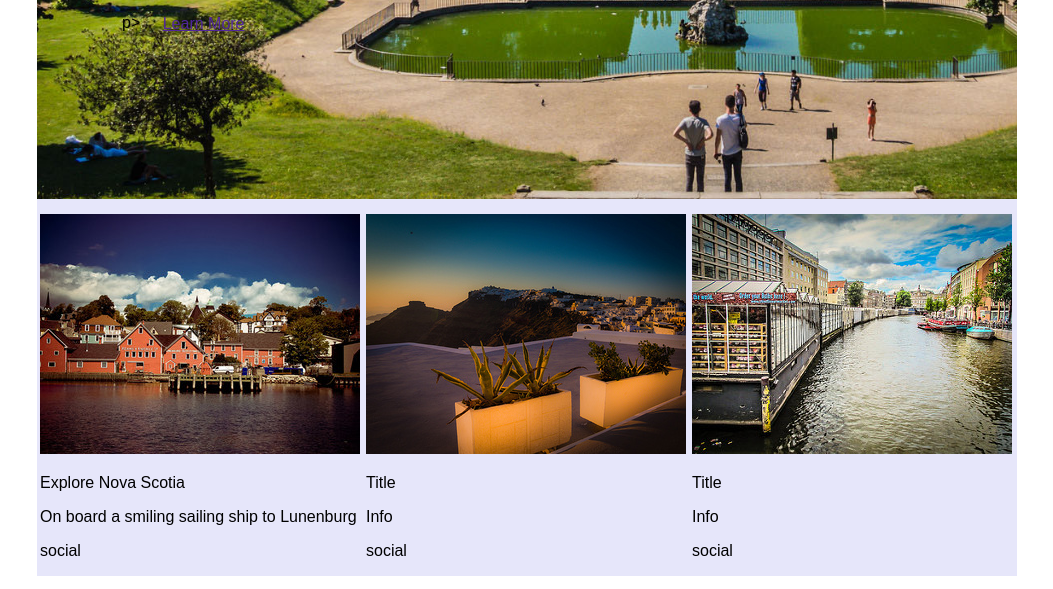
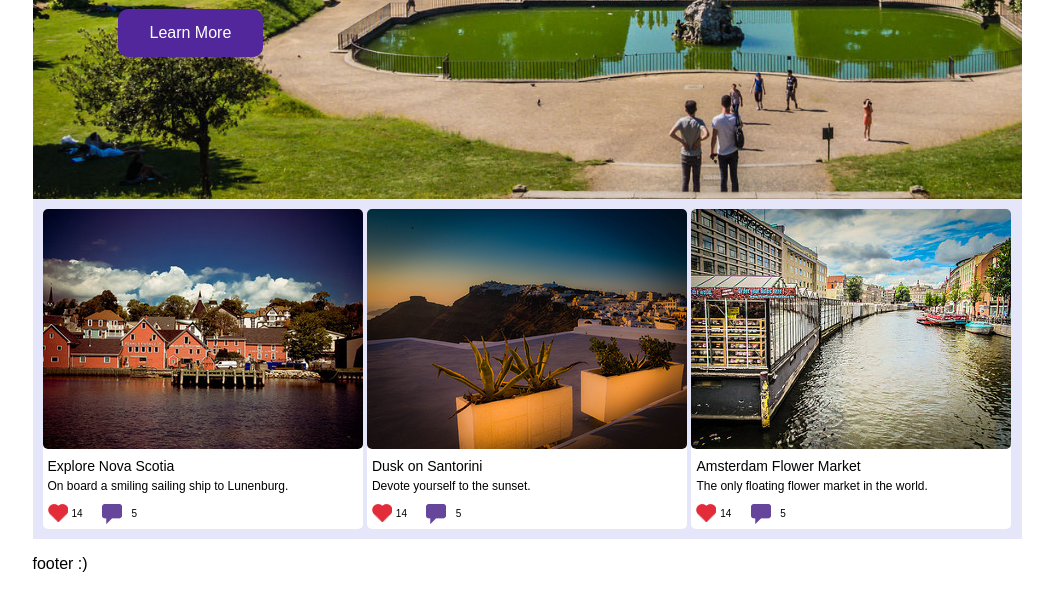
Before and after one commit to CPaq96/COMP3612_Assignment1, a plain HTML site: page html/index.html in a window 1280 px wide. Shown: the part 301-890 px from the top of the page, without its empty margins (113-1166 px from the left). Drawn offline with Linux system fonts and the light colour scheme.

Commit message:
icons complete

```diff
--- a/css/main.css
+++ b/css/main.css
@@ -1,15 +1,9 @@
-.button {
-  display: inline-block;
-  padding: 6px 18px;
-  vertical-align: middle;
-  overflow: hidden;
-  text-align: center;
-  color: #51279b;
+/*variables:*/
+:root {
 }
-
 /*https://www.w3schools.com/howto/howto_css_center_website.asp*/
 body {
-  max-width: 980px;
+  max-width: 989px; /*Fits all 3 cards*/
   margin: auto;
   font-family: Arial, Helvetica, sans-serif;
 }
@@ -49,26 +43,41 @@ div#welcome p {
   color: #ffffff;
 }
 
-li {
-  float: left;
+/*https://www.w3schools.com/css/css3_buttons.asp*/
+a[class$="button"] {
+  background-color: #51279b;
+  border: none;
+  color: white;
+  padding: 15px 32px;
+  text-align: center;
+  text-decoration: none;
+  display: inline-block;
+  font-size: 16px;
+  border-radius: 10px;
+}
+
+.button:hover {
+  background-color: #8662c7;
 }
 
 /*Main styling*/
 main {
   background-color: lavender;
 }
-div#cards ul li {
-  padding-top: 15px;
-  padding-left: 3px;
-  padding-right: 3px;
+
+div#cards {
+  padding: 10px;
 }
 
-ul {
-  list-style-type: none;
-  margin: 0;
-  padding: 0;
-  overflow: hidden;
-  background-color: none;
+.card img {
+  border-radius: 5px;
+}
+
+.card {
+  padding: 0px;
+  border-radius: 5px;
+  background-color: white;
+  display: inline-block;
 }
 
 header nav a {
@@ -82,3 +91,57 @@ header nav a {
 nav a:hover {
   color: #8662c7;
 }
+
+div p[class$="title"] {
+  margin: 5px;
+  font-size: 14px;
+}
+
+.card p {
+  margin: 5px;
+  font-size: 12px;
+}
+
+.heart {
+  background-image: url(../heart.png);
+  background-size: 20px;
+  background-repeat: no-repeat;
+  padding-right: 10px;
+}
+
+.bubble {
+  background-size: 20px;
+  background-size: url(../comment.png);
+  background-repeat: no-repeat;
+  padding-right: 10px;
+}
+
+.icons div {
+  display: inline-block;
+}
+
+div[class^="number"] p {
+  font-size: 10px;
+}
+
+div[class$="likes"] {
+  background-image: url(../heart.png);
+  background-size: 20px;
+  width: 40px;
+  padding: 0px;
+  margin: 5px;
+  background-repeat: no-repeat;
+  background-position: left;
+  text-align: right;
+}
+
+div[class$="comments"] {
+  background-image: url(../comment.png);
+  background-size: 20px;
+  width: 40px;
+  padding: 0px;
+  margin: 5px;
+  background-repeat: no-repeat;
+  background-position: left;
+  text-align: right;
+}
--- a/html/index.html
+++ b/html/index.html
@@ -7,7 +7,7 @@
 <body>
     <header>
         <nav>
-            <a href="index.html">HOME</a>
+            <a href="index.htm">HOME</a>
             <a href="#">BROWSE</a>
             <a href="#">DESTINATIONS</a>
             <a href="#">FLIGHTS</a>
@@ -16,32 +16,54 @@
         </nav>
         <div id="welcome">
             <h1>Now is the time to explore</h1>
-            <p>Visit the land of your dreams</p>p>
-            <a class="learn button" href="index.html">Learn More</a>
+            <p>Visit the land of your dreams</p>
+            <a class="learn-button" href="#">Learn More</a>
         </div>
     </header>
     <main>
         <div id="cards">
-            <ul>
-                <li>
+                <div class="card">
                     <img src="../1-small.jpg" alt="1-small">
-                    <p>Explore Nova Scotia</p>
-                    <p>On board a smiling sailing ship to Lunenburg</p>
-                    <p>social</p>
-                </li>
-                <li>
+                    <p class="card-title">Explore Nova Scotia</p>
+                    <p>On board a smiling sailing ship to Lunenburg.</p>
+                    <div class="icons">
+                        <div class="number-likes">
+                            <p>14</p>
+                        </div>
+                        <div class="number-comments">
+                            <p>5</p>
+                        </div>
+                    </div>
+                </div>
+                <div class="card">
                     <img src="../2-small.jpg" alt="2-small">
-                    <p>Title</p>
-                    <p>Info</p>
-                    <p>social</p>
-                </li>
-                <li>
+                    <p class="card-title">Dusk on Santorini</p>
+                    <p>Devote yourself to the sunset.</p>
+                    <div class="icons">
+                        <div class="number-likes">
+                            <p>14</p>
+                        </div>
+                        <div class="number-comments">
+                            <p>5</p>
+                        </div>
+                    </div>
+                </div>
+                <div class="card">
                     <img src="../3-small.jpg" alt="3-small">
-                    <p>Title</p>
-                    <p>Info</p>
-                    <p>social</p>
-                </li>
-            </ul>
+                    <p class="card-title">Amsterdam Flower Market</p>
+                    <p>The only floating flower market in the world.</p>
+                    <div class="icons">
+                        <div class="number-likes">
+                            <p>14</p>
+                        </div>
+                        <div class="number-comments">
+                            <p>5</p>
+                        </div>
+                    </div>
+                </div>
         </div>
     </main>
+    <footer>
+        <p>footer :)</p>
+    </footer>
 </body>
```
